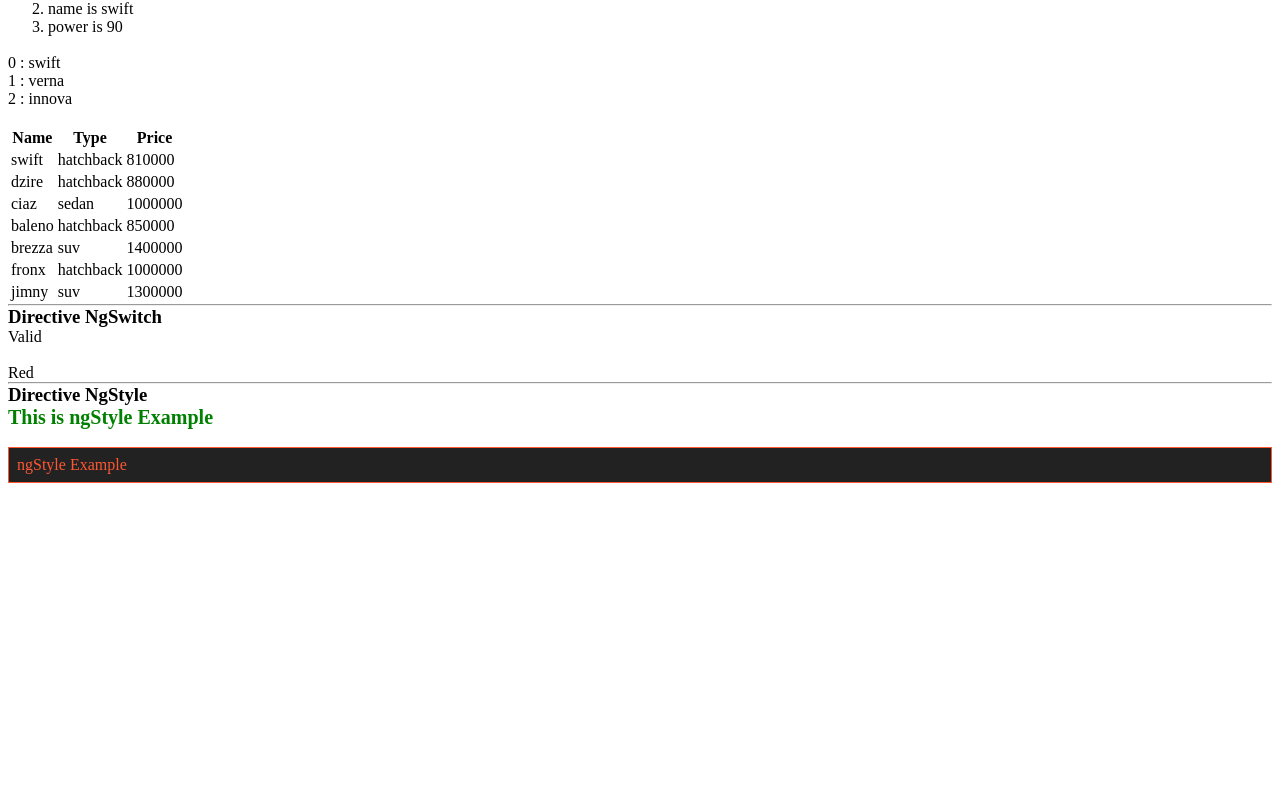
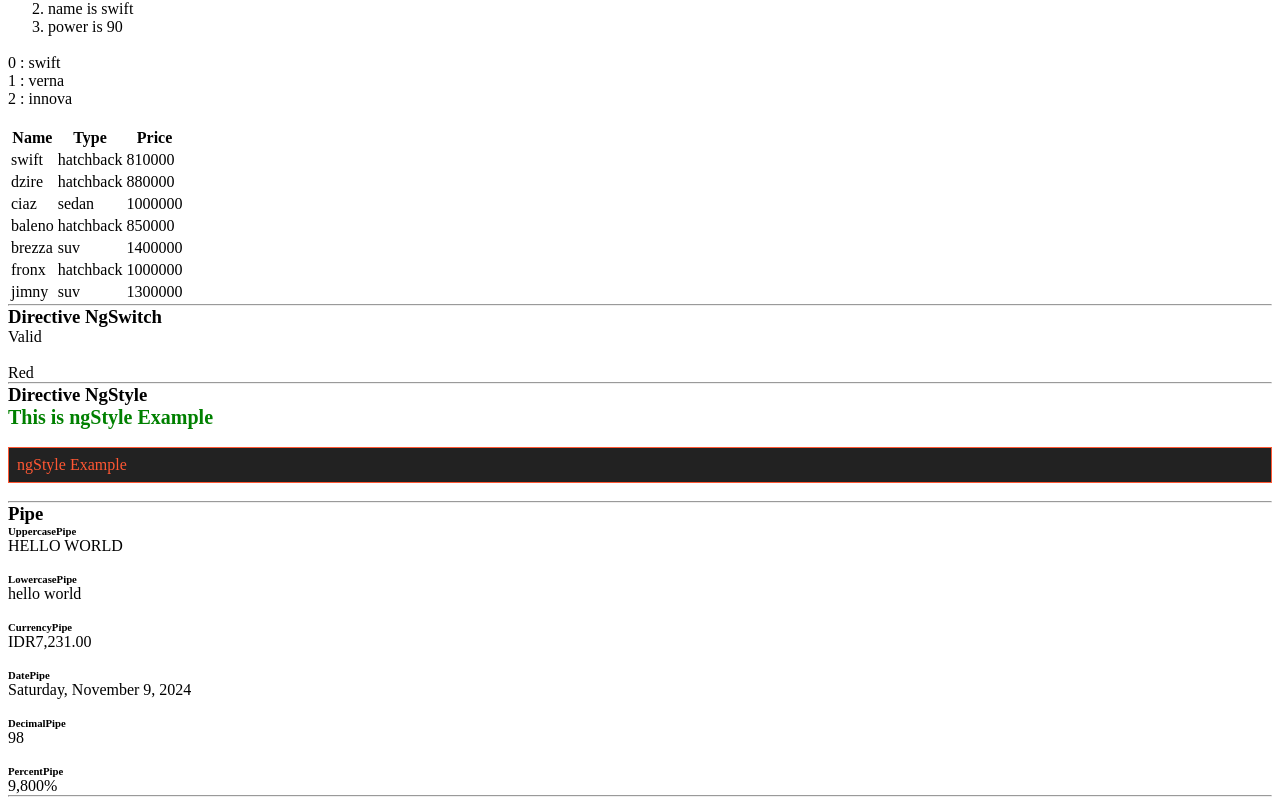
Before and after one commit to mogams99/ngIntro, an Angular app: page / in a window 1280 px wide. Shown: the part 552-1357 px from the top of the page. Before the commit the page ends 1043 px from the top, so only its background shows below. Built offline with nearby package versions, Linux system fonts and the light colour scheme.

Commit message:
chore: :construction: implementasi angular pipe pada app component

```diff
--- a/src/app/app.component.html
+++ b/src/app/app.component.html
@@ -83,3 +83,25 @@
 <p [ngStyle]="{'color': 'green', 'font-size': '20px', 'font-weight': 'bold'}">This is ngStyle Example</p>
 <br>
 <p [ngStyle]="css">ngStyle Example</p>
+<br>
+<hr>
+
+<h3> Pipe </h3>
+<h6> UppercasePipe </h6>
+<p>{{ pipeMessage | uppercase }}</p>
+<br>
+<h6> LowercasePipe </h6>
+<p>{{ pipeMessage | lowercase }}</p>
+<br>
+<h6> CurrencyPipe </h6>
+<p>{{ pipeCurrency | currency : 'IDR' : 'symbol' : '1.2-2' }}</p>
+<br>
+<h6> DatePipe </h6>
+<p>{{ pipeDate | date : 'fullDate' }}</p>
+<br>
+<h6> DecimalPipe </h6>
+<p>{{ pipeNumber | number : '1.0-0' }}</p>
+<br>
+<h6> PercentPipe </h6>
+<p>{{ pipeNumber | percent}}</p>
+<hr>
--- a/src/app/app.component.ts
+++ b/src/app/app.component.ts
@@ -61,4 +61,10 @@ export class AppComponent {
     padding: '.5rem',
     border: '1px solid #ff5733',
   }
+
+  // ! pipe
+  pipeMessage = "Hello World";
+  pipeCurrency = 7231;
+  pipeNumber = 98;
+  pipeDate = new Date();
 }
```
